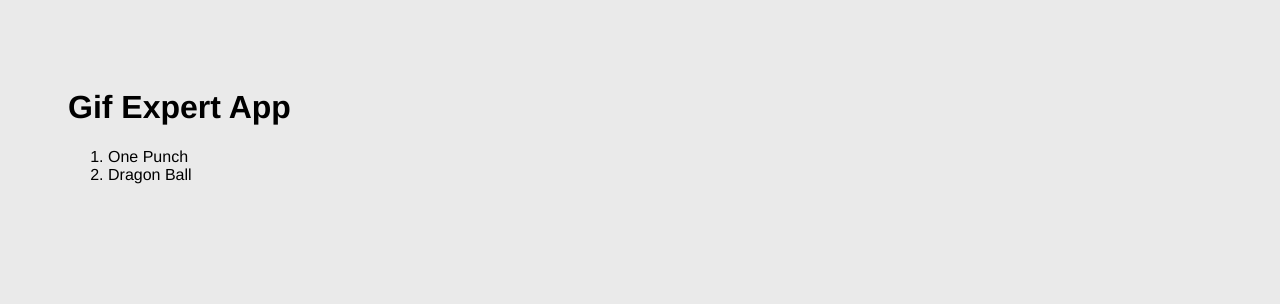
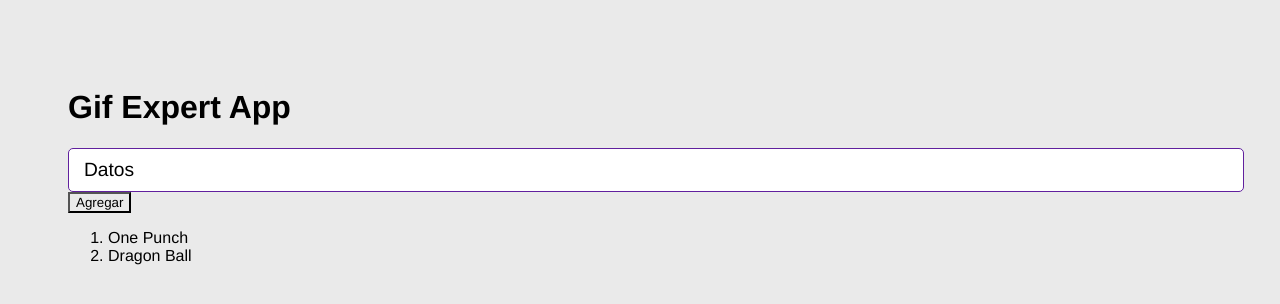
Before and after one commit to javiergp23/GifApp, a React (Vite) app: page / in a window 1280 px wide. Shown: the top 304 px of the page. Built offline with nearby package versions, Linux system fonts and the light colour scheme.

Commit message:
AddCategory

```diff
--- a/src/GifExpertApp.jsx
+++ b/src/GifExpertApp.jsx
@@ -1,16 +1,22 @@
 import { useState } from "react"
+import { AddCategory } from "./components/AddCategory"
 
 export const GifExpertApp = () => {
 
     const [categories, setCategories] = useState([ 'One Punch', 'Dragon Ball'])
-    console.log(categories)
+
+    const onAddCategory = () => {
+        setCategories([ ...categories, 'Game of Thrones'])
+    }
 
     return(
         <>
             {/* Titulo */}
             <h1>Gif Expert App</h1>
             {/* Input */}
+            <AddCategory/>
             {/* Listado de Gif */}
+            <button onClick={onAddCategory}>Agregar</button>
             <ol>
                 {
                 categories.map(category => {
--- /dev/null
+++ b/src/components/AddCategory.jsx
@@ -0,0 +1,28 @@
+import { useState } from "react"
+
+
+export const AddCategory = () => {
+    const [inputValeu, setInputValue] = useState('Datos');
+    const onInputChange = ({ target }) => {
+
+        setInputValue(target.value)
+    }
+
+    const onSubmit = (event) => {
+        event.preventDefault();
+        console.log(inputValeu);
+    }
+
+  return (
+    <>
+        <form onSubmit={ (event) => onSubmit(event)  }>
+            <input
+                type="text"
+                placeholder="Buscar Gifs"
+                value={inputValeu}
+                onChange={ onInputChange}
+            />
+        </form>
+    </>
+  )
+}
```
